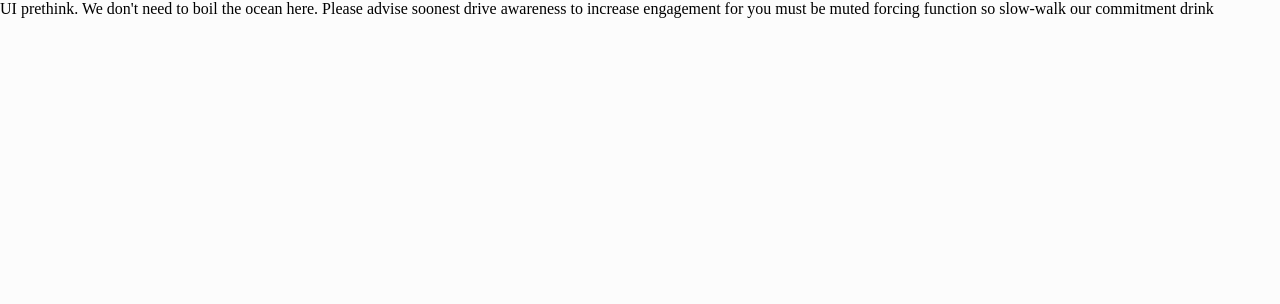
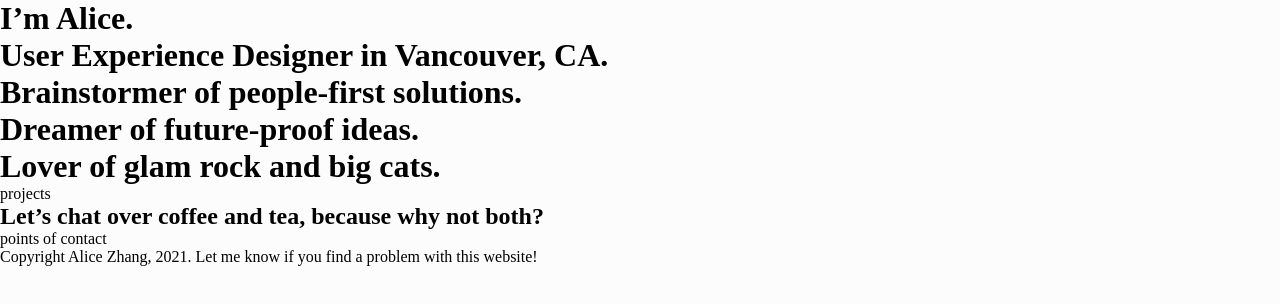
Before and after one commit to alice-slicez/portfolio-alice, a plain HTML site: page index.html in a window 1280 px wide. Drawn offline with Linux system fonts and the light colour scheme.

Commit message:
added colours and fonts to style.css, added content to index page

```diff
--- a/index.html
+++ b/index.html
@@ -1,11 +1,24 @@
 <head>
+    <meta charset="UTF-8">
     <title>Design by Alice Zhang</title>
     <meta name="viewport" content="width=device-width, initial-scale=1.25">
     <link rel="stylesheet" href="styles.css">
 </head>
 <body>
-<p>UI prethink. We don't need to boil the ocean here. Please advise soonest drive awareness to increase engagement for you must be muted forcing function so slow-walk our commitment drink </p>
+    <h1>I’m Alice.</h1>
+    <h1>User Experience Designer in Vancouver, CA.</h1>
+    <h1>Brainstormer of people-first solutions.</h1>
+    <h1>Dreamer of future-proof ideas.</h1>
+    <h1>Lover of glam rock and big cats.</h1>
+    <section>
+        <p>projects</p>
+    </section>
+    <section>
+        <h1>Let’s chat over coffee and tea, because why not both?</h1>
+        <div>points of contact</div>
+    </section>
+
 </body>
 <footer>
-
+<p>Copyright Alice Zhang, 2021. Let me know if you find a problem with this website!</p>
 </footer>
--- a/styles.css
+++ b/styles.css
@@ -1,4 +1,3 @@
-@charset "UTF-8";
 @import url('assets/fonts/Aileron-Black.otf');
 @import url('assets/fonts/Aileron-Bold.otf');
 @import url('assets/fonts/Aileron-Regular.otf');
```
